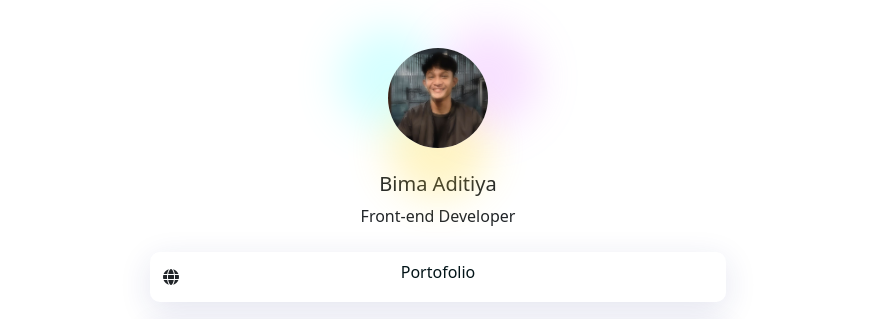
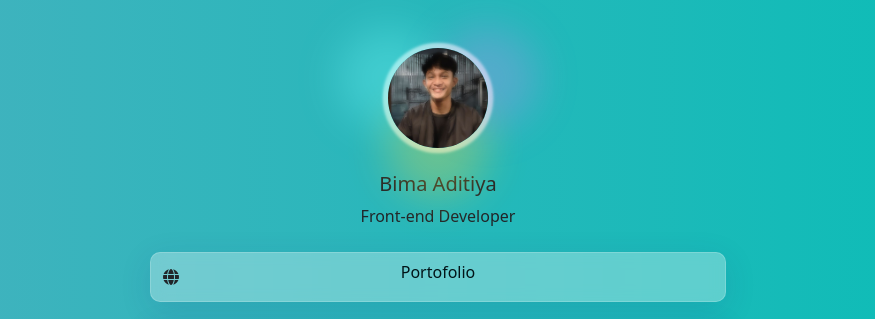
Before and after one commit to Bimaaditiya/Linktree, a plain HTML site: page index.html in a window 1280 px wide. Shown: the top 319 px of the page, without its empty margins (202-1077 px from the left). Drawn offline with nearby package versions, Linux system fonts and the light colour scheme.

Commit message:
Update style.css

```diff
--- a/style.css
+++ b/style.css
@@ -20,8 +20,9 @@
 }
 
 body {
-    background: #1c92d2;  /* fallback for old browsers */
-background: -webkit-linear-gradient(to bottom, #f2fcfe, #1c92d2);  /* Chrome 10-25, Safari 5.1-6 */
+    background: #06beb6;  /* fallback for old browsers */
+background: -webkit-linear-gradient(to right, #48b1bf, #06beb6);  /* Chrome 10-25, Safari 5.1-6 */
+background: linear-gradient(to right, #48b1bf, #06beb6); /* W3C, IE 10+/ Edge, Firefox 16+, Chrome 26+, Opera 12+, Safari 7+ */
 
 }
 
```
